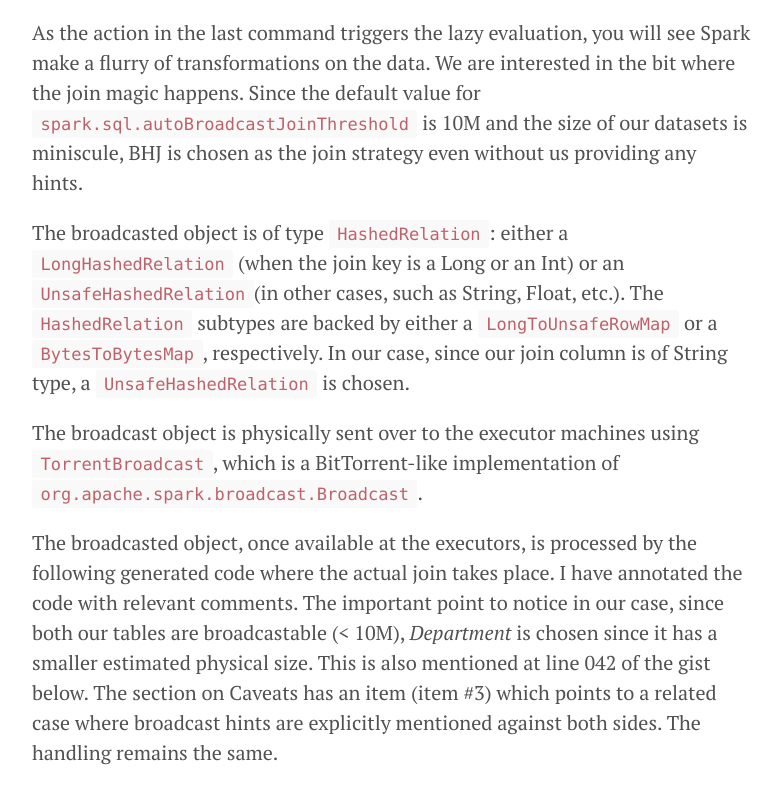
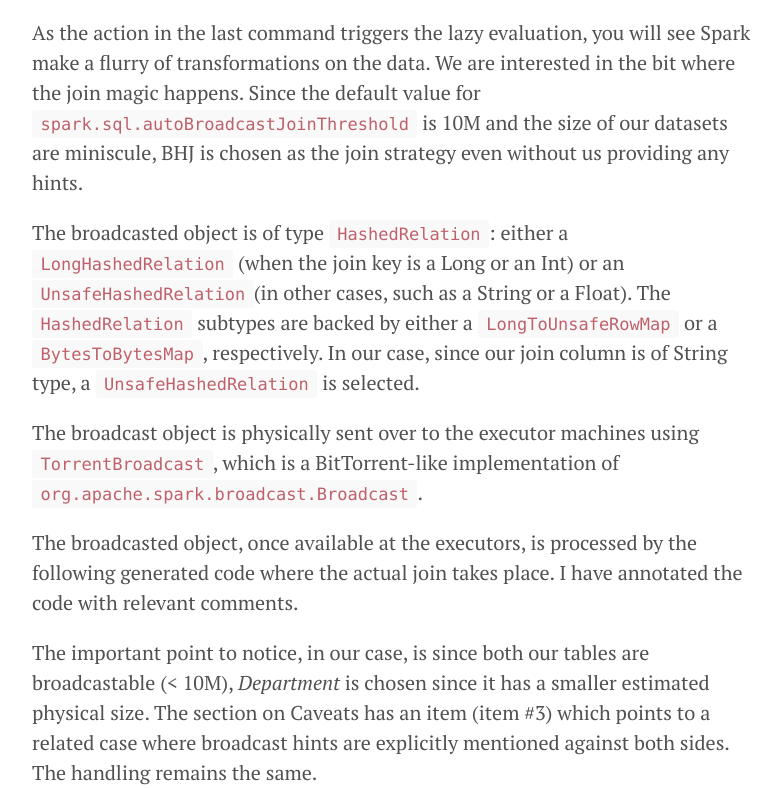
Before and after one commit to sujithjay/sujithjay.github.io, a Jekyll site: the page built from _posts/2018-02-17-Broadcast-Hash-Joins-in-Apache-Spark.md, in a window 1280 px wide and 1400 px high, scrolled down 1510 px. Shown: the part 151-939 px from the top of the window, without its empty margins (248-1030 px from the left). Built offline with Jekyll 4.4.1, drawn with Linux system fonts in a browser that asks for light colours; nearby versions of some CDN libraries; comment, search, counter and statistics services are not loaded; some of the changed text lies outside the part shown; grey boxes are pictures that could not be loaded.

Commit message:
More corrections and additions

```diff
--- a/_posts/2018-02-17-Broadcast-Hash-Joins-in-Apache-Spark.md
+++ b/_posts/2018-02-17-Broadcast-Hash-Joins-in-Apache-Spark.md
@@ -29,24 +29,26 @@
 ## Let's Dive
 An example would be in order to understand the nuances of Broadcast Hash Join. What better example than the 'Hello World!'' of SQL: _Employee_ and _Department_ tables. Our _Employee_ table has _id_, _name_, and _did_ columns; _Department_ table has _id_, and _name_ as columns. You know the drill; I will not bother to draw out the tables.
 
-In Spark REPL, you can create the tables as shown below. The gist then initiates a join on the tables.
+In Spark REPL, you can create the tables, and initiate a join on the tables as shown below:
 
 {% gist 6f1d012fe221e7b888f6246896af6bff Initialise.md %}
 
-As the action in the last command triggers the lazy evaluation, you will see Spark make a flurry of transformations on the data. We are interested in the bit where the join magic happens. Since the default value for `spark.sql.autoBroadcastJoinThreshold` is 10M and the size of our datasets is miniscule, BHJ is chosen as the join strategy even without us providing any hints.
+As the action in the last command triggers the lazy evaluation, you will see Spark make a flurry of transformations on the data. We are interested in the bit where the join magic happens. Since the default value for `spark.sql.autoBroadcastJoinThreshold` is 10M and the size of our datasets are miniscule, BHJ is chosen as the join strategy even without us providing any hints.
 
-The broadcasted object is of type `HashedRelation`: either a `LongHashedRelation` (when the join key is a Long or an Int) or an `UnsafeHashedRelation`(in other cases, such as String, Float, etc.). The `HashedRelation` subtypes are backed by either a `LongToUnsafeRowMap` or a `BytesToBytesMap`, respectively. In our case, since our join column is of String type, a `UnsafeHashedRelation` is chosen.
+The broadcasted object is of type `HashedRelation`: either a `LongHashedRelation` (when the join key is a Long or an Int) or an `UnsafeHashedRelation`(in other cases, such as a String or a Float). The `HashedRelation` subtypes are backed by either a `LongToUnsafeRowMap` or a `BytesToBytesMap`, respectively. In our case, since our join column is of String type, a `UnsafeHashedRelation` is selected.
 
 The broadcast object is physically sent over to the executor machines using `TorrentBroadcast`, which is a BitTorrent-like implementation of `org.apache.spark.broadcast.Broadcast`.
 
-The broadcasted object, once available at the executors, is processed by the following generated code where the actual join takes place. I have annotated the code with relevant comments. The important point to notice in our case, since both our tables are broadcastable (< 10M), _Department_ is chosen since it has a smaller estimated physical size. This is also mentioned at line 042 of the gist below. The section on Caveats has an item (item #3) which points to a related case where broadcast hints are explicitly mentioned against both sides. The handling remains the same.
+The broadcasted object, once available at the executors, is processed by the following generated code where the actual join takes place. I have annotated the code with relevant comments.
+
+The important point to notice, in our case, is since both our tables are broadcastable (< 10M), _Department_ is chosen since it has a smaller estimated physical size. The section on Caveats has an item (item #3) which points to a related case where broadcast hints are explicitly mentioned against both sides. The handling remains the same.
 
 {% gist 6f1d012fe221e7b888f6246896af6bff BroadcastHashJoin.md %}
 
 
 
 ## Caveats
-Broadcast Hash Join is performed only under certain circumstances, due to the limitations of broadcasting complete datasets. One of the condition is, of course, the configuration `spark.sql.autoBroadcastJoinThreshold` (which, as we know, can be overriden at your own risk). In addition, we have the following caveats:
+Broadcast Hash Join is performed only under certain circumstances, due to limitations of broadcasting complete datasets. One of the condition is, of course, the configuration `spark.sql.autoBroadcastJoinThreshold` (which, as we know, can be overriden at your own risk). In addition, we have the following caveats:
 
 1. BHJ is not supported for full outer join.
 2. For right outer join, Spark can only broadcast the left side. For left outer, left semi, left anti and the internal join type ExistenceJoin, Spark can only broadcast the right side.
@@ -57,3 +59,5 @@
 
 ## You want more?
 A reasonable way to understand the expected behaviour of Broadcast Hash Join is to peruse the test cases against it. You can find them [here](https://github.com/apache/spark/blob/branch-2.2/sql/core/src/test/scala/org/apache/spark/sql/execution/joins/BroadcastJoinSuite.scala). Also, check out this [talk](https://databricks.com/session/optimizing-apache-spark-sql-joins) on optimizing Spark SQL joins.
+
+Upcoming posts in this series will explore Shuffle Hash Joins, Broadcast Nested Loop Joins and others. Tune in for them. Please leave a comment for suggestions, opinions, or just to say hello. Until next time!
```
